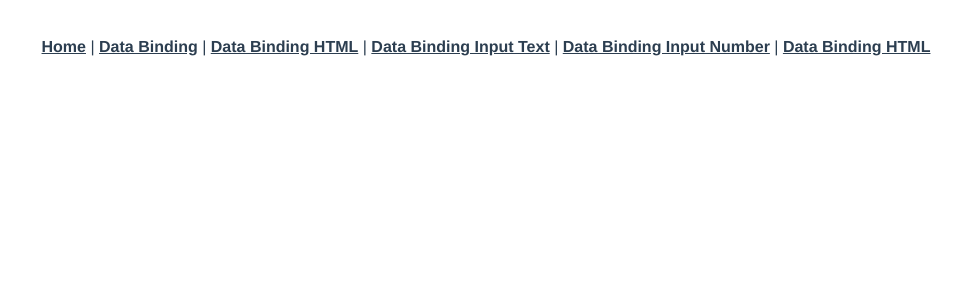
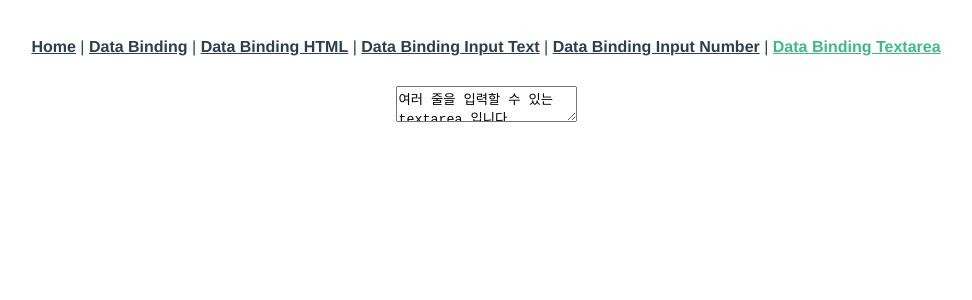
Before and after one commit to GeonwooVincentKim/VueProject, a Vue app: page /dataBindingTextarea in a window 1280 px wide. Shown: the top 300 px of the page, without its empty margins (154-1126 px from the left). Built offline with nearby package versions, Linux system fonts and the light colour scheme.

Commit message:
[Feature] - Data Binding Text-Area has been updatedd

```diff
--- a/src/App.vue
+++ b/src/App.vue
@@ -6,7 +6,7 @@
     <router-link to="/databindinghtml">Data Binding HTML</router-link> |
     <router-link to="/databindinginputtext">Data Binding Input Text</router-link> |
     <router-link to="/dataBindingInputNumber">Data Binding Input Number</router-link> |
-    <router-link to="/databindinghtml">Data Binding HTML</router-link>
+    <router-link to="/dataBindingTextarea">Data Binding Textarea</router-link>
   </nav>
   <router-view/>
 </template>
--- a/src/router/index.js
+++ b/src/router/index.js
@@ -4,6 +4,7 @@
 import DataBindingHtml from "../views/DataBindingHtml.vue";
 import DataBindingInputText from "../views/DataBindingInputText.vue";
 import DataBindingInputNumber from "../views/DataBindingInputNumber.vue";
+import DataBindingTextarea from "../views/DataBindingTextarea.vue";
 
 const routes = [
   {
@@ -42,6 +43,11 @@
     path: '/dataBindingInputNumber',
     name: "DataBindingInputNumber",
     component: DataBindingInputNumber
+  },
+  {
+    path: '/dataBindingTextarea',
+    name: "DataBindingTextarea",
+    component: DataBindingTextarea
   }
 ]
 
--- /dev/null
+++ b/src/views/DataBindingTextarea.vue
@@ -0,0 +1,14 @@
+<template>
+    <div>
+        <textarea v-model="message"></textarea>
+    </div>
+</template>
+<script>
+export default {
+    data () {
+        return {
+            message: "여러 줄을 입력할 수 있는 textarea 입니다."
+        };
+    },
+}
+</script>
```
